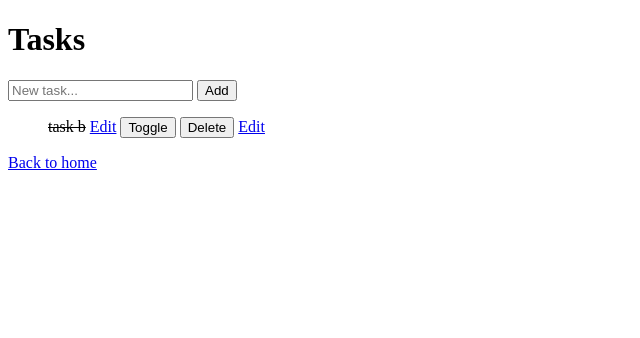
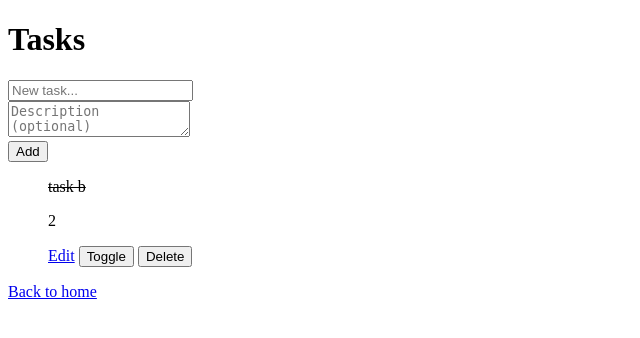
Before and after one commit to rew4n/smart-task-resource-manager, a Flask app: page /tasks in a window 1280 px wide. Shown: the top 338 px of the page, without its empty margins (0-640 px from the left). Run offline with Flask 3, Linux system fonts and the light colour scheme.

Commit message:
Add task descriptions (model + form + display)

```diff
--- a/app.py
+++ b/app.py
@@ -13,6 +13,7 @@ db = SQLAlchemy(app)
 class Task(db.Model):
     id = db.Column(db.Integer, primary_key=True)
     title = db.Column(db.String(120), nullable=False)
+    description = db.Column(db.Text, nullable=True)
     done = db.Column(db.Boolean, default=False)
     created_at = db.Column(db.DateTime, default=datetime.utcnow)
 
@@ -28,13 +29,18 @@ def home():
 def tasks():
     if request.method == "POST":
         title = request.form.get("title", "").strip()
+        description = request.form.get("description", "").strip()
+
         if title:
-            db.session.add(Task(title=title))
+            db.session.add(Task(title=title, description=description))
             db.session.commit()
+
         return redirect(url_for("tasks"))
 
     all_tasks = Task.query.order_by(Task.created_at.desc()).all()
     return render_template("tasks.html", tasks=all_tasks)
+
+
 
 @app.route("/tasks/<int:task_id>/toggle", methods=["POST"])
 def toggle_task(task_id):
--- a/templates/tasks.html
+++ b/templates/tasks.html
@@ -4,17 +4,25 @@
     <h1>Tasks</h1>
 
     <form method="POST">
-      <input name="title" placeholder="New task..." />
-      <button type="submit">Add</button>
+        <input name="title" placeholder="New task..." required />
+        <br>
+        <textarea name="description" placeholder="Description (optional)"></textarea>
+        <br>
+        <button type="submit">Add</button>
     </form>
 
+
     <ul>
-      {% for task in tasks %}
+{% for task in tasks %}
   <div>
     {% if task.done %}
       <s>{{ task.title }}</s>
     {% else %}
       {{ task.title }}
+    {% endif %}
+
+    {% if task.description %}
+      <p>{{ task.description }}</p>
     {% endif %}
 
     <a href="{{ url_for('edit_task', task_id=task.id) }}">Edit</a>
@@ -26,9 +34,10 @@
     <form method="post" action="{{ url_for('delete_task', task_id=task.id) }}" style="display:inline;">
       <button type="submit">Delete</button>
     </form>
-    <a href="{{ url_for('edit_task', task_id=task.id) }}">Edit</a>
   </div>
 {% endfor %}
+
+
 
     </ul>
     <p><a href="/">Back to home</a></p>
```
Also changed, not shown: instance/tasks.db.
